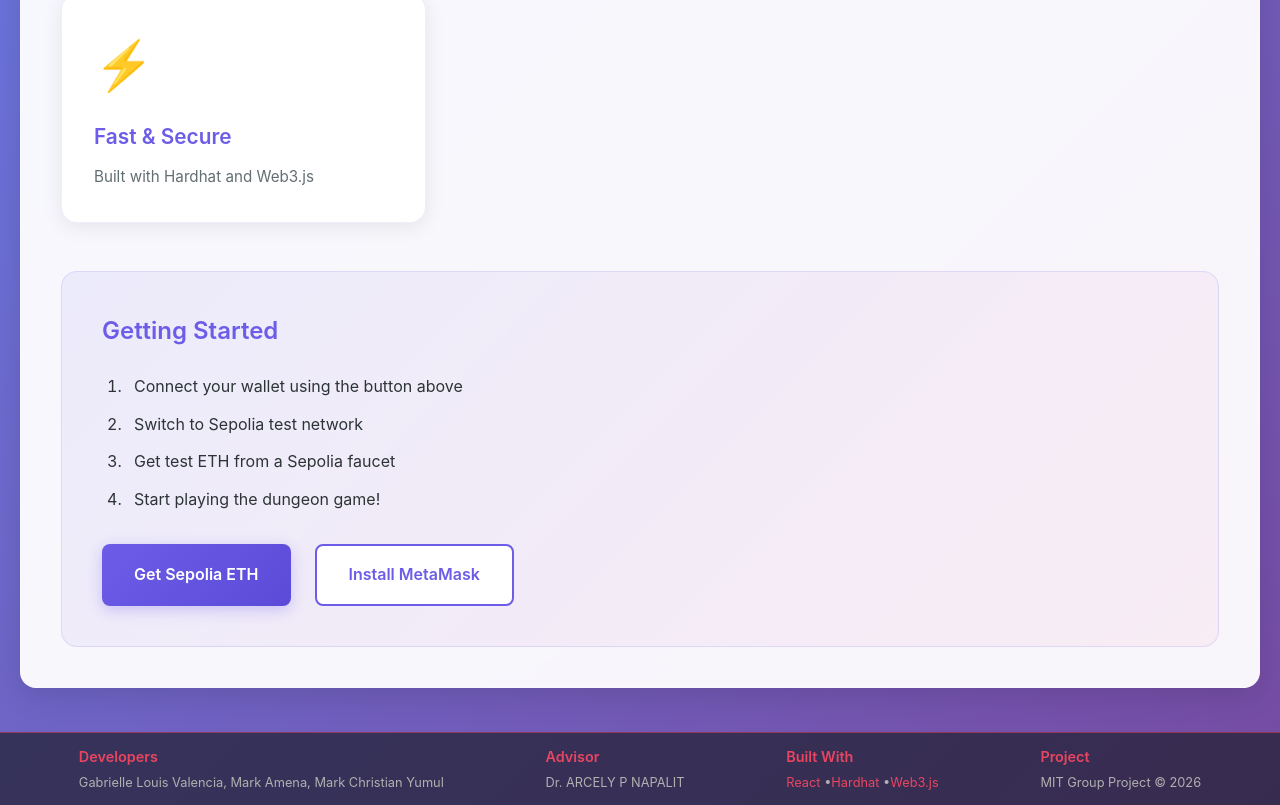
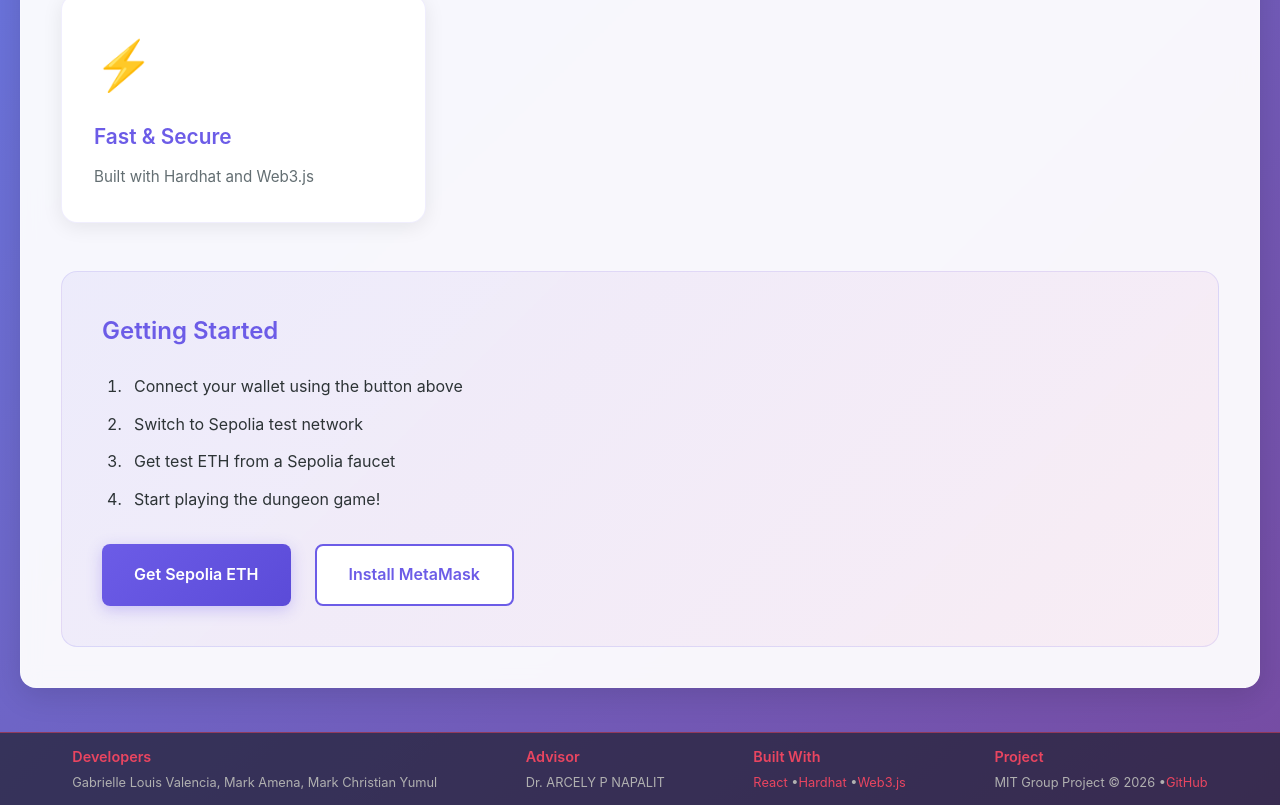
Before and after one commit to codeslair/dungeon-game-mit, a React (Create React App) app in the folder frontend/: page / in a window 1280 px wide. Shown: the part 619-1424 px from the top of the page. Built offline with nearby package versions, Linux system fonts and the light colour scheme.

Commit message:
feat: update footer to include GitHub link for project repository

```diff
--- a/frontend/src/components/Footer.tsx
+++ b/frontend/src/components/Footer.tsx
@@ -31,7 +31,12 @@ const Footer: React.FC = () => {
 
         <div className="footer-section">
           <h3>Project</h3>
-          <p>MIT Group Project © 2026</p>
+          <p>
+            MIT Group Project © 2026 •
+            <a href="https://github.com/codeslair/dungeon-game-mit" target="_blank" rel="noopener noreferrer">
+              GitHub
+            </a>
+          </p>
         </div>
       </div>
     </footer>
```
